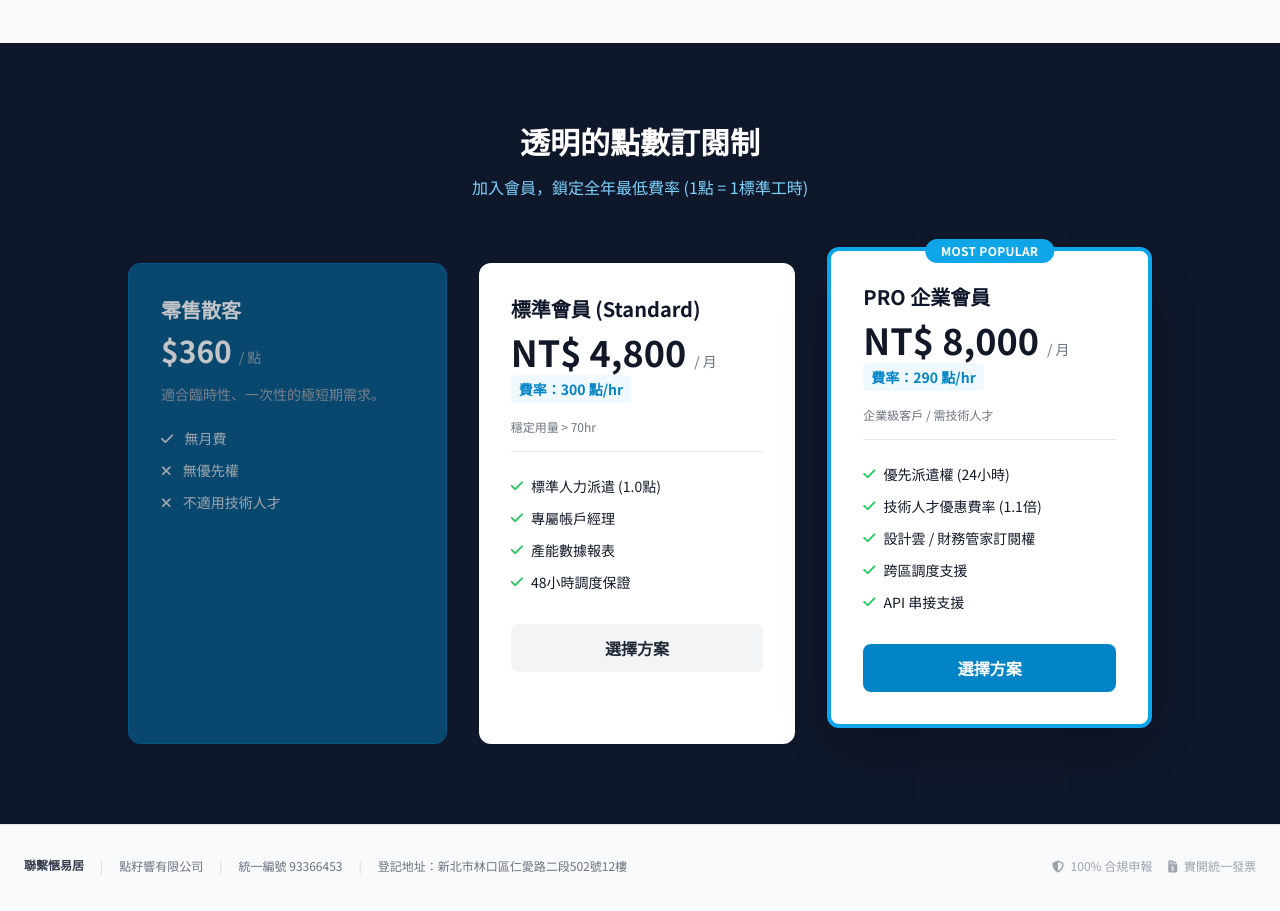
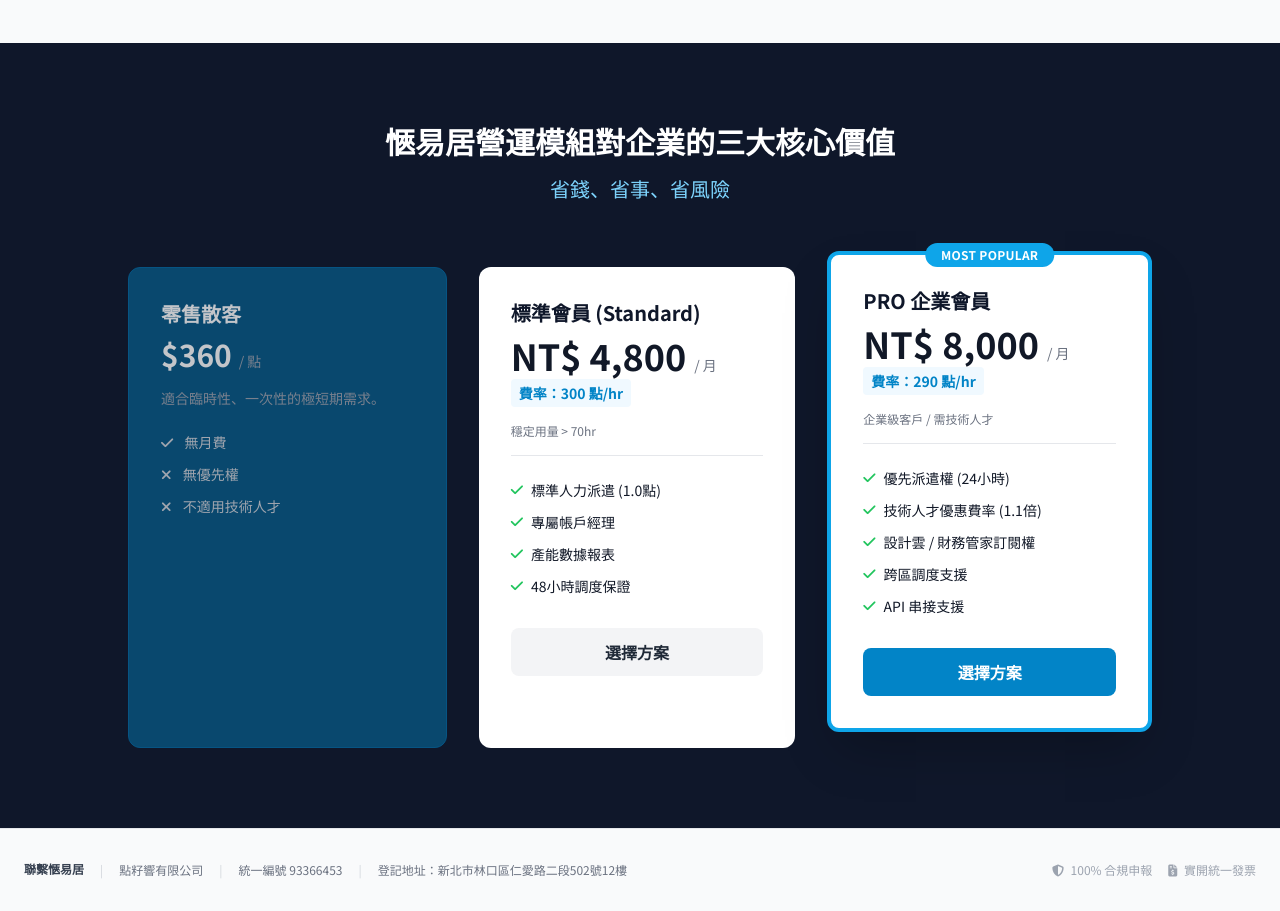
Before and after one commit to chentony882266/doclick, a React (Vite) app: page /business in a window 1280 px wide. Shown: the part 3020-3931 px from the top of the page. Built offline with nearby package versions, Linux system fonts and the light colour scheme.

Commit message:
style: update pricing section branding

```diff
--- a/src/components/BusinessPage.jsx
+++ b/src/components/BusinessPage.jsx
@@ -323,8 +323,8 @@ const BusinessPage = ({ onBack }) => {
             <section id="pricing" className="py-20 bg-biz-900 text-white">
                 <div className="container mx-auto px-6">
                     <div className="text-center mb-16">
-                        <h2 className="text-3xl font-bold">透明的點數訂閱制</h2>
-                        <p className="text-biz-300 mt-4">加入會員，鎖定全年最低費率 (1點 = 1標準工時)</p>
+                        <h2 className="text-3xl font-bold">愜易居營運模組對企業的三大核心價值</h2>
+                        <p className="text-biz-300 mt-4 text-xl">省錢、省事、省風險</p>
                     </div>
                     <div className="flex flex-col md:flex-row justify-center gap-8 max-w-5xl mx-auto">
                         {/* Non-Member */}
```
